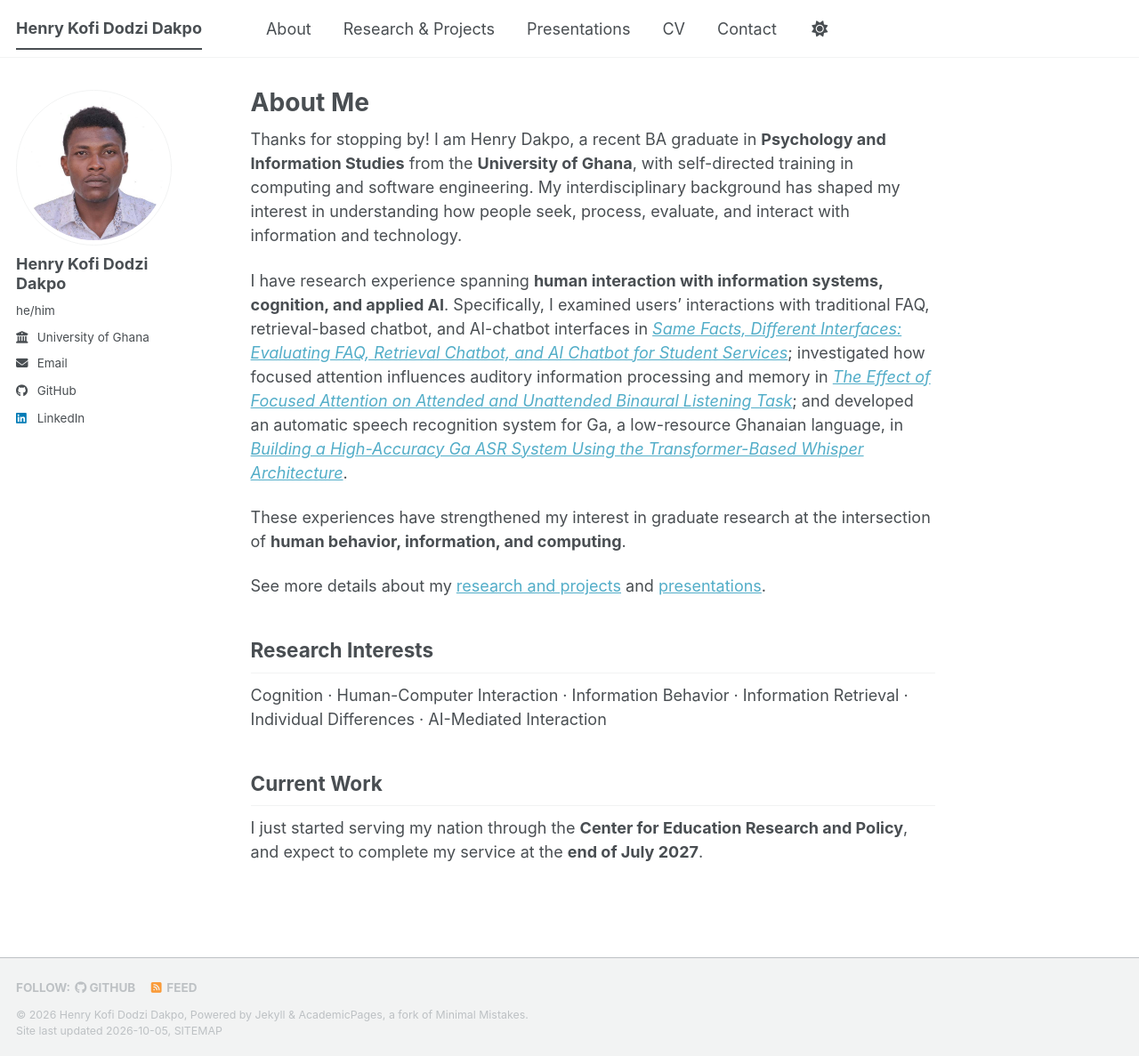
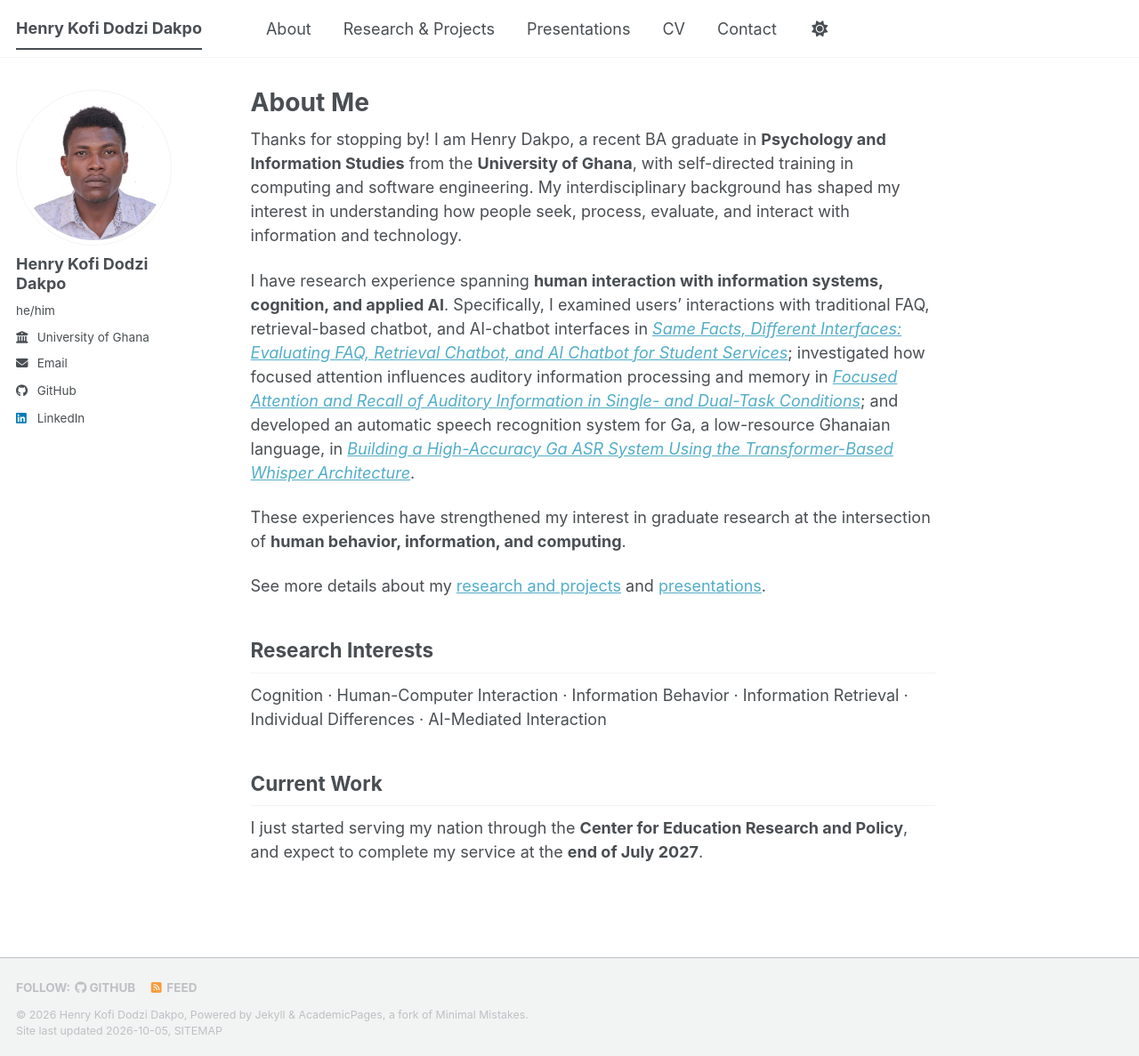
Before and after one commit to henrycitadel9-rgb/henrycitadel9-rgb.github.io, a Jekyll site: the page built from _pages/about.md, in a window 1280 px wide and 1187 px high. Shown: the whole window at 89% size. Built offline with Jekyll 4.4.1, drawn with Linux system fonts in a browser that asks for light colours; a style sheet for code colours, icons or effects is not loaded.

Commit message:
Update about.md

```diff
--- a/_pages/about.md
+++ b/_pages/about.md
@@ -9,7 +9,7 @@ redirect_from:
 
 Thanks for stopping by! I am Henry Dakpo, a recent BA graduate in **Psychology and Information Studies** from the **University of Ghana**, with self-directed training in computing and software engineering. My interdisciplinary background has shaped my interest in understanding how people seek, process, evaluate, and interact with information and technology.
 
-I have research experience spanning **human interaction with information systems, cognition, and applied AI**. Specifically, I examined users' interactions with traditional FAQ, retrieval-based chatbot, and AI-chatbot interfaces in *[Same Facts, Different Interfaces: Evaluating FAQ, Retrieval Chatbot, and AI Chatbot for Student Services](/portfolio/portfolio-1/)*; investigated how focused attention influences auditory information processing and memory in *[The Effect of Focused Attention on Attended and Unattended Binaural Listening Task](/portfolio/portfolio-3/)*; and developed an automatic speech recognition system for Ga, a low-resource Ghanaian language, in *[Building a High-Accuracy Ga ASR System Using the Transformer-Based Whisper Architecture](/portfolio/portfolio-2/)*.
+I have research experience spanning **human interaction with information systems, cognition, and applied AI**. Specifically, I examined users' interactions with traditional FAQ, retrieval-based chatbot, and AI-chatbot interfaces in *[Same Facts, Different Interfaces: Evaluating FAQ, Retrieval Chatbot, and AI Chatbot for Student Services](/portfolio/portfolio-1/)*; investigated how focused attention influences auditory information processing and memory in *[Focused Attention and Recall of Auditory Information in Single- and Dual-Task Conditions](/portfolio/portfolio-3/)*; and developed an automatic speech recognition system for Ga, a low-resource Ghanaian language, in *[Building a High-Accuracy Ga ASR System Using the Transformer-Based Whisper Architecture](/portfolio/portfolio-2/)*.
 
 These experiences have strengthened my interest in graduate research at the intersection of **human behavior, information, and computing**.
 
```
